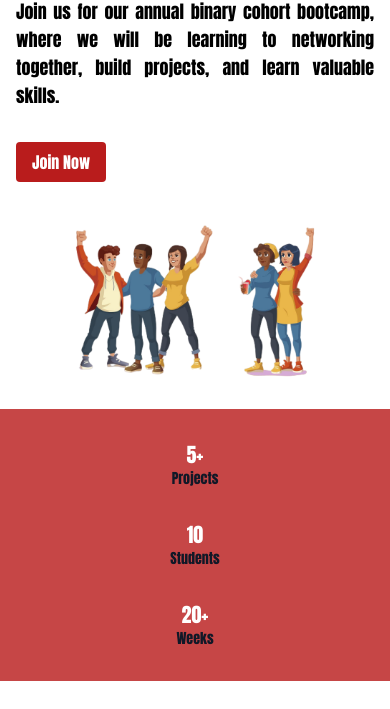
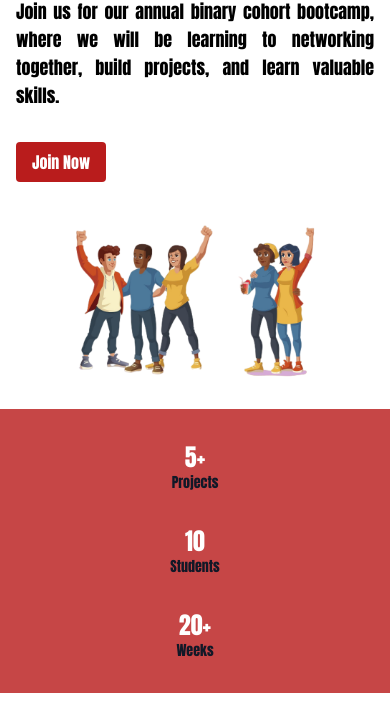
Before and after one commit to KaReeeeeeeeEM/Cohort, a website: page index.html in a window 390 px wide. Shown: the part 214-923 px from the top of the page. Drawn offline with nearby package versions, Linux system fonts and the light colour scheme; a web font is replaced by a local one.

Commit message:
fix: made the spacing in the hero section better

```diff
--- a/index.html
+++ b/index.html
@@ -44,7 +44,7 @@
      </nav>
 
      <!-- this is the hero section -->
-      <section class="flex flex-col lg:flex-row items-center justify-between my-4 lg:my-8 px-4 md:px-12 lg:px-20 mt-20 md:mt-32">
+      <section class="flex flex-col lg:flex-row items-center justify-between my-4 lg:my-8 px-4 md:px-12 lg:px-20 mt-20 md:mt-28 lg:mt-32">
         <div class="my-4 w-full lg:w-1/2">
             <h1 class="text-5xl lg:text-6xl font-bold text-gray-800">Binary Cohort</h1>
             <h2 class="text-3xl lg:text-3xl mt-4 text-red-700">2024</h2>
@@ -61,15 +61,15 @@
         <!-- this is where we tell the people of how many projects we have done and the number of students as well as the duration we have attended -->
         <div class="w-full flex flex-col md:flex-row items-center justify-center my-4 lg:py-12">
             <div class="w-1/3 text-center my-4 md:my-0">
-                <h3 class="text-xl font-bold md:text-3xl text-white">5+</h3>
+                <h3 class="text-2xl font-bold md:text-3xl text-white">5+</h3>
                 <p class="text-sm md:text-lg text-gray-900">Projects</p>
             </div>
             <div class="w-1/3 text-center my-4 md:my-0">
-                <h3 class="text-xl font-bold md:text-3xl text-white">10</h3>
+                <h3 class="text-2xl font-bold md:text-3xl text-white">10</h3>
                 <p class="text-sm md:text-lg text-gray-900">Students</p>
             </div>
             <div class="w-1/3 text-center my-4 md:my-0">
-                <h3 class="text-xl font-bold md:text-3xl text-white">20+</h3>
+                <h3 class="text-2xl font-bold md:text-3xl text-white">20+</h3>
                 <p class="text-sm md:text-lg text-gray-900">Weeks</p>
             </div>
         </div>
```
